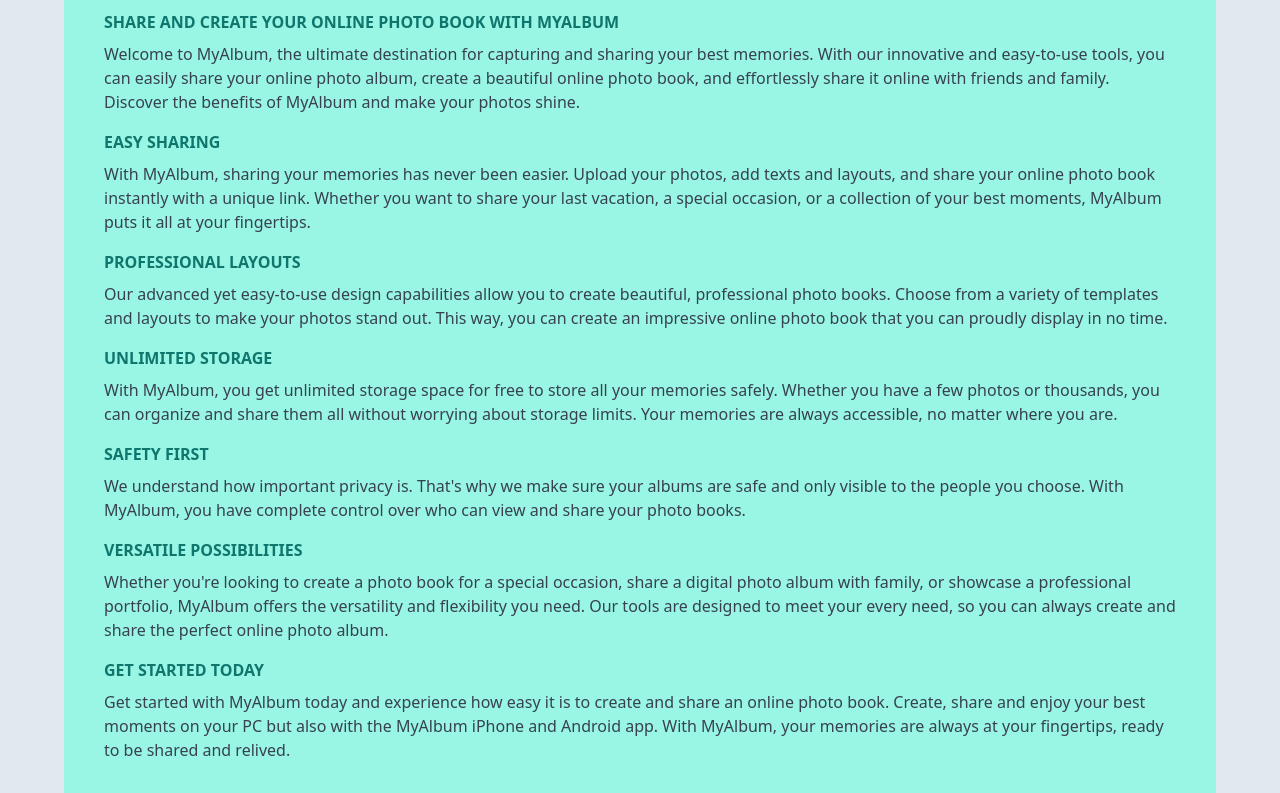
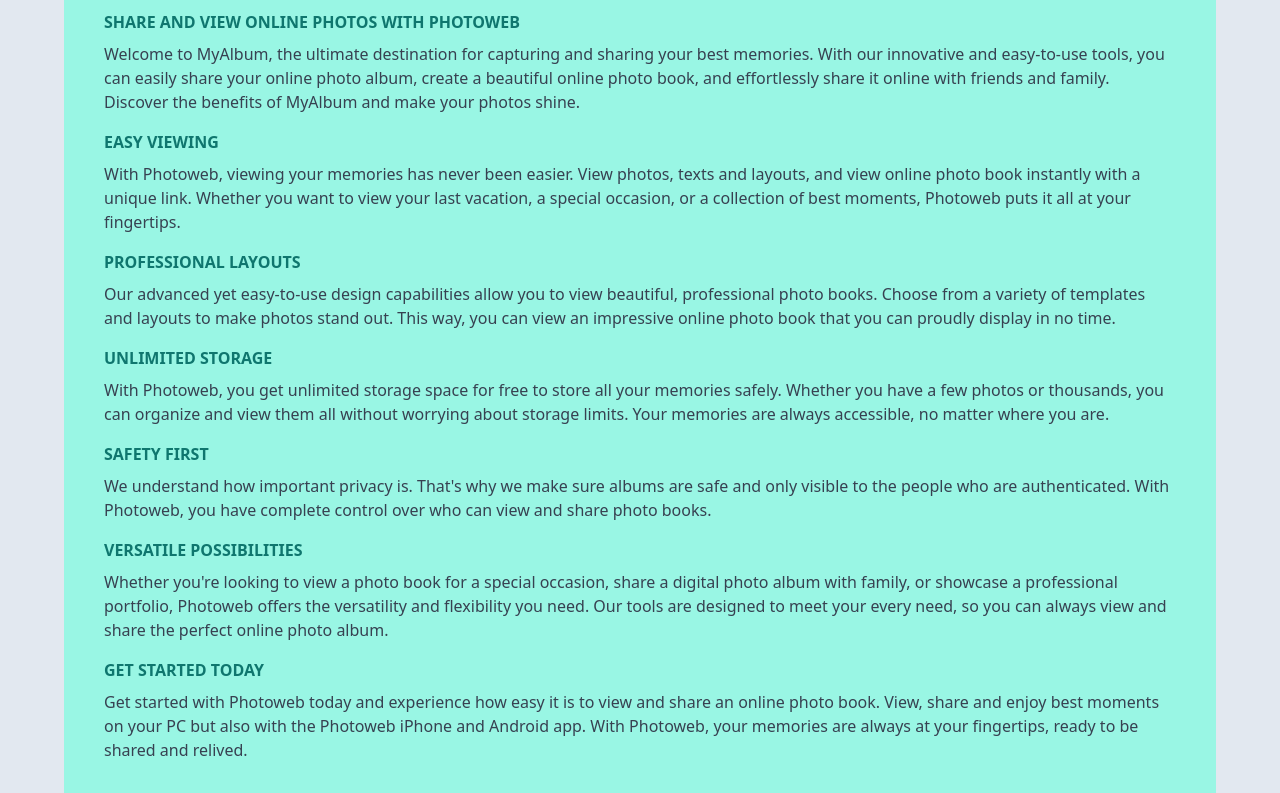
Before and after one commit to GabrielOchieng/photoweb, a React (Vite) app: page / in a window 1280 px wide. Shown: the part 1447-2240 px from the top of the page. Built offline with nearby package versions, Linux system fonts and the light colour scheme.

Commit message:
Inserting relevant wording within the features section

```diff
--- a/src/components/Body.jsx
+++ b/src/components/Body.jsx
@@ -12,7 +12,7 @@
           </h1>
           <hr className="border border-teal-700 w-32 md:w-48 h-2 bg-teal-700 ml-[-20px]" />
           <p className="md:text-xl text-gray-500">
-            Find a free online photo albums. Keep each other happy and invite
+            Find free online photo albums. Keep each other happy and invite
             family and friends. Share memories together!
           </p>
           <div className="flex gap-2">
--- a/src/components/Features.jsx
+++ b/src/components/Features.jsx
@@ -2,39 +2,39 @@
 
 const items = [
   {
-    title: "SHARE AND CREATE YOUR ONLINE PHOTO BOOK WITH MYALBUM        ",
+    title: "SHARE AND VIEW  ONLINE PHOTOS WITH PHOTOWEB        ",
     description:
       "Welcome to MyAlbum, the ultimate destination for capturing and sharing your best memories. With our innovative and easy-to-use tools, you can easily share your online photo album, create a beautiful online photo book, and effortlessly share it online with friends and family. Discover the benefits of MyAlbum and make your photos shine.",
   },
   {
-    title: "EASY SHARING",
+    title: "EASY VIEWING",
     description:
-      "With MyAlbum, sharing your memories has never been easier. Upload your photos, add texts and layouts, and share your online photo book instantly with a unique link. Whether you want to share your last vacation, a special occasion, or a collection of your best moments, MyAlbum puts it all at your fingertips.    ",
+      "With Photoweb, viewing your memories has never been easier. View photos,  texts and layouts, and view online photo book instantly with a unique link. Whether you want to view your last vacation, a special occasion, or a collection of best moments, Photoweb puts it all at your fingertips.    ",
   },
   {
     title: "PROFESSIONAL LAYOUTS",
     description:
-      "Our advanced yet easy-to-use design capabilities allow you to create beautiful, professional photo books. Choose from a variety of templates and layouts to make your photos stand out. This way, you can create an impressive online photo book that you can proudly display in no time.    ",
+      "Our advanced yet easy-to-use design capabilities allow you to view beautiful, professional photo books. Choose from a variety of templates and layouts to make  photos stand out. This way, you can view an impressive online photo book that you can proudly display in no time.    ",
   },
   {
     title: "UNLIMITED STORAGE    ",
     description:
-      "With MyAlbum, you get unlimited storage space for free to store all your memories safely. Whether you have a few photos or thousands, you can organize and share them all without worrying about storage limits. Your memories are always accessible, no matter where you are.    ",
+      "With Photoweb, you get unlimited storage space for free to store all your memories safely. Whether you have a few photos or thousands, you can organize and view them all without worrying about storage limits. Your memories are always accessible, no matter where you are.    ",
   },
   {
     title: "SAFETY FIRST",
     description:
-      "We understand how important privacy is. That's why we make sure your albums are safe and only visible to the people you choose. With MyAlbum, you have complete control over who can view and share your photo books.",
+      "We understand how important privacy is. That's why we make sure albums are safe and only visible to the people who are authenticated. With Photoweb, you have complete control over who can view and share photo books.",
   },
   {
     title: "VERSATILE POSSIBILITIES",
     description:
-      "Whether you're looking to create a photo book for a special occasion, share a digital photo album with family, or showcase a professional portfolio, MyAlbum offers the versatility and flexibility you need. Our tools are designed to meet your every need, so you can always create and share the perfect online photo album.",
+      "Whether you're looking to view a photo book for a special occasion, share a digital photo album with family, or showcase a professional portfolio, Photoweb offers the versatility and flexibility you need. Our tools are designed to meet your every need, so you can always view and share the perfect online photo album.",
   },
   {
     title: "GET STARTED TODAY",
     description:
-      "Get started with MyAlbum today and experience how easy it is to create and share an online photo book. Create, share and enjoy your best moments on your PC but also with the MyAlbum iPhone and Android app. With MyAlbum, your memories are always at your fingertips, ready to be shared and relived.",
+      "Get started with Photoweb today and experience how easy it is to view and share an online photo book. View, share and enjoy best moments on your PC but also with the Photoweb iPhone and Android app. With Photoweb, your memories are always at your fingertips, ready to be shared and relived.",
   },
 ];
 
```
